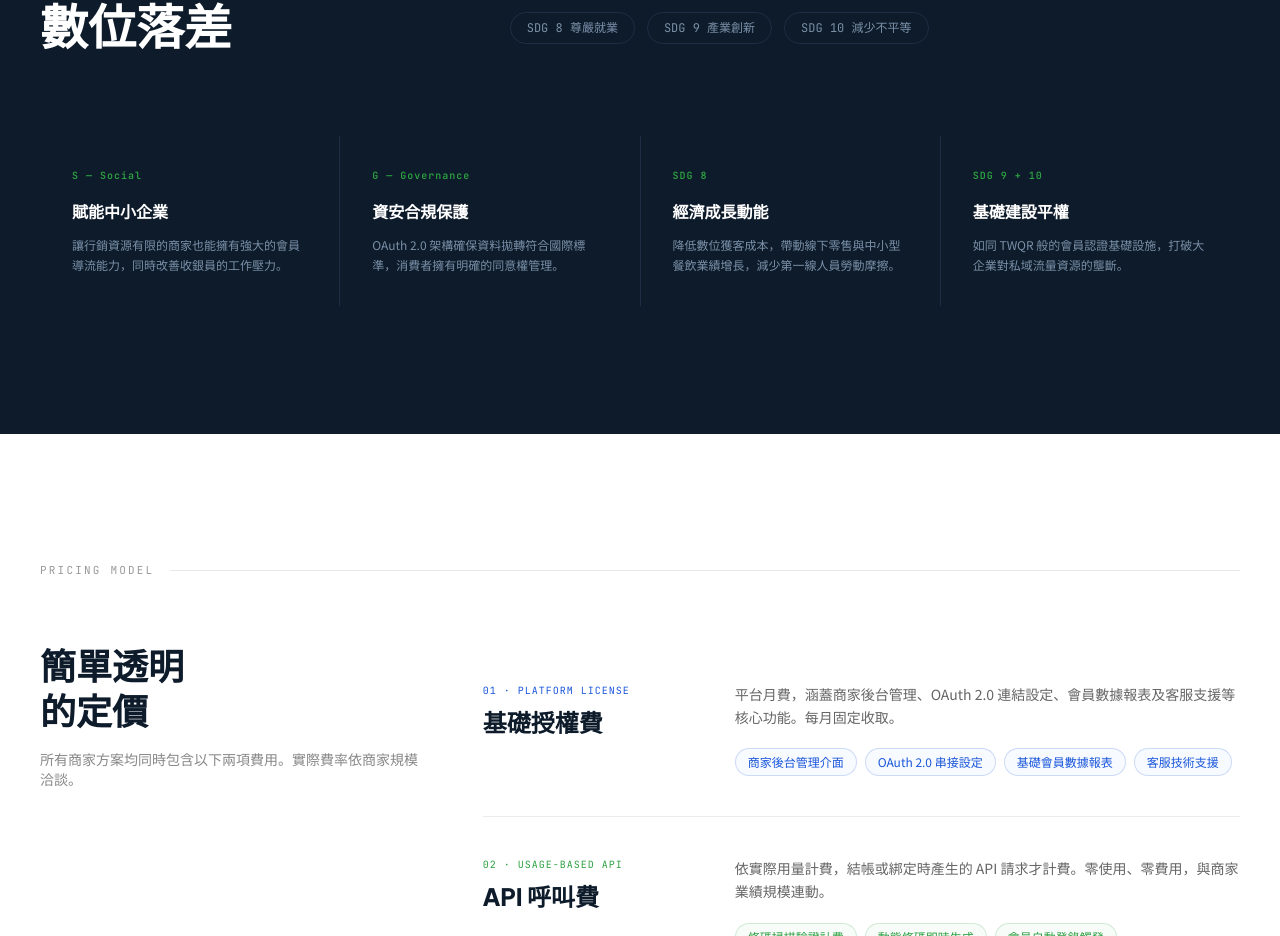
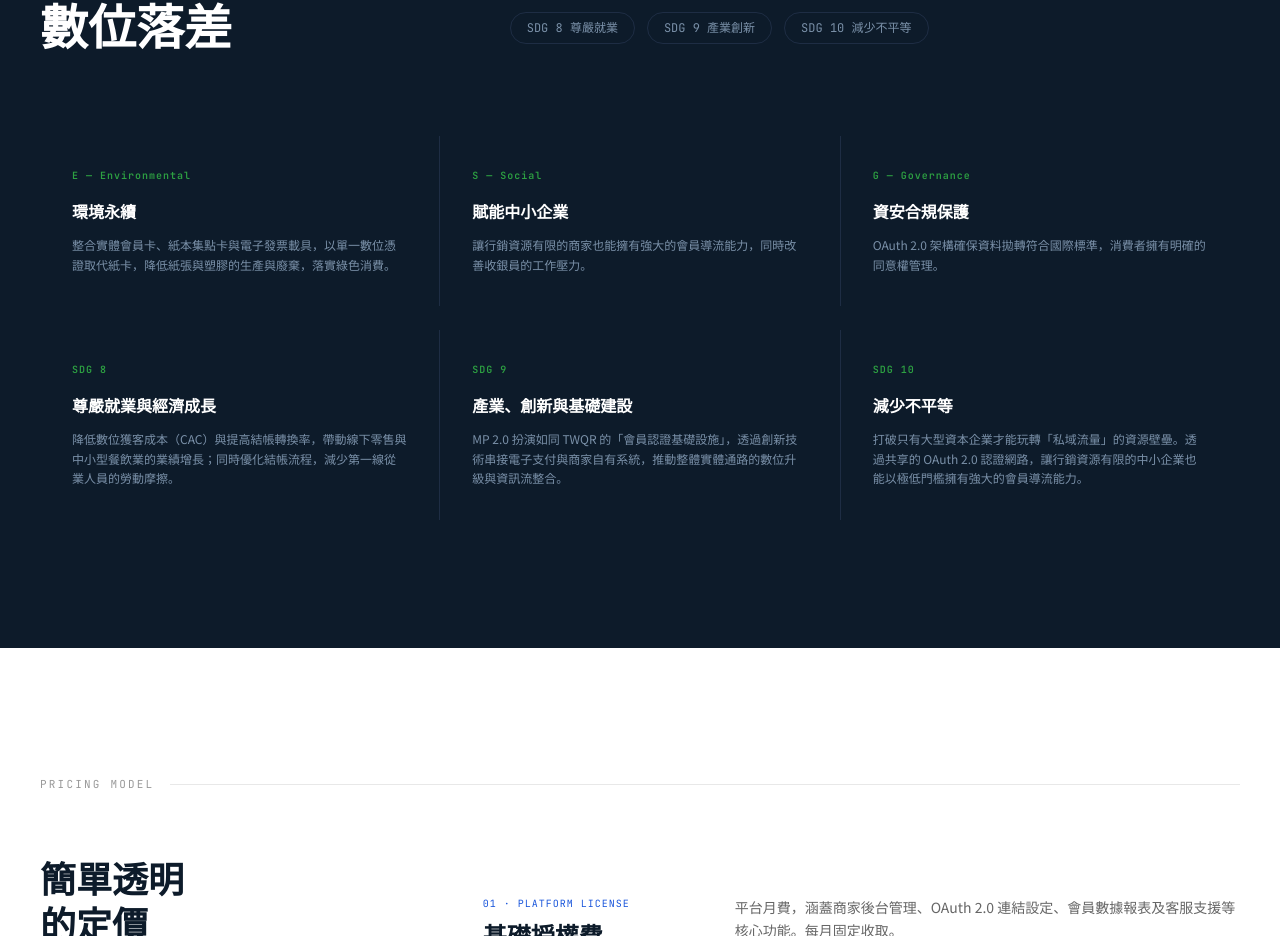
Before and after one commit to MPassTW/mpasstw.github.io, a React (Vite) app: page / in a window 1280 px wide. Shown: the part 5230-6166 px from the top of the page. Built offline with nearby package versions, Linux system fonts and the light colour scheme.

Commit message:
Update App.tsx

```diff
--- a/src/app/App.tsx
+++ b/src/app/App.tsx
@@ -910,9 +910,14 @@ function ESG() {
             </div>
           </div>
 
-          {/* Four pillars */}
-          <div className="grid grid-cols-2 md:grid-cols-4 gap-px bg-[#1e2d44]">
+          {/* ESG pillars — Row 1: E S G */}
+          <div className="grid grid-cols-1 md:grid-cols-3 gap-px bg-[#1e2d44] mb-px">
             {[
+              {
+                tag: "E — Environmental",
+                title: "環境永續",
+                body: "整合實體會員卡、紙本集點卡與電子發票載具，以單一數位憑證取代紙卡，降低紙張與塑膠的生產與廢棄，落實綠色消費。",
+              },
               {
                 tag: "S — Social",
                 title: "賦能中小企業",
@@ -922,16 +927,6 @@ function ESG() {
                 tag: "G — Governance",
                 title: "資安合規保護",
                 body: "OAuth 2.0 架構確保資料拋轉符合國際標準，消費者擁有明確的同意權管理。",
-              },
-              {
-                tag: "SDG 8",
-                title: "經濟成長動能",
-                body: "降低數位獲客成本，帶動線下零售與中小型餐飲業績增長，減少第一線人員勞動摩擦。",
-              },
-              {
-                tag: "SDG 9 + 10",
-                title: "基礎建設平權",
-                body: "如同 TWQR 般的會員認證基礎設施，打破大企業對私域流量資源的壟斷。",
               },
             ].map((p) => (
               <div key={p.tag} className="bg-[#0d1b2a] p-8">
@@ -956,6 +951,48 @@ function ESG() {
                   style={{
                     fontFamily: "'Noto Sans TC', sans-serif",
                   }}
+                >
+                  {p.body}
+                </p>
+              </div>
+            ))}
+          </div>
+
+          {/* ESG pillars — Row 2: SDG 8 / 9 / 10 */}
+          <div className="grid grid-cols-1 md:grid-cols-3 gap-px bg-[#1e2d44] mt-6">
+            {[
+              {
+                tag: "SDG 8",
+                title: "尊嚴就業與經濟成長",
+                body: "降低數位獲客成本（CAC）與提高結帳轉換率，帶動線下零售與中小型餐飲業的業績增長；同時優化結帳流程，減少第一線從業人員的勞動摩擦。",
+              },
+              {
+                tag: "SDG 9",
+                title: "產業、創新與基礎建設",
+                body: "MP 2.0 扮演如同 TWQR 的「會員認證基礎設施」，透過創新技術串接電子支付與商家自有系統，推動整體實體通路的數位升級與資訊流整合。",
+              },
+              {
+                tag: "SDG 10",
+                title: "減少不平等",
+                body: "打破只有大型資本企業才能玩轉「私域流量」的資源壁壘。透過共享的 OAuth 2.0 認證網路，讓行銷資源有限的中小企業也能以極低門檻擁有強大的會員導流能力。",
+              },
+            ].map((p) => (
+              <div key={p.tag} className="bg-[#0d1b2a] p-8">
+                <p
+                  className="text-[10px] font-bold tracking-widest text-[#2da042] mb-4"
+                  style={{ fontFamily: "'JetBrains Mono', monospace" }}
+                >
+                  {p.tag}
+                </p>
+                <h4
+                  className="font-bold text-white mb-3"
+                  style={{ fontFamily: "'Noto Sans TC', sans-serif" }}
+                >
+                  {p.title}
+                </h4>
+                <p
+                  className="text-xs text-[#7a90a8] leading-relaxed"
+                  style={{ fontFamily: "'Noto Sans TC', sans-serif" }}
                 >
                   {p.body}
                 </p>
```
